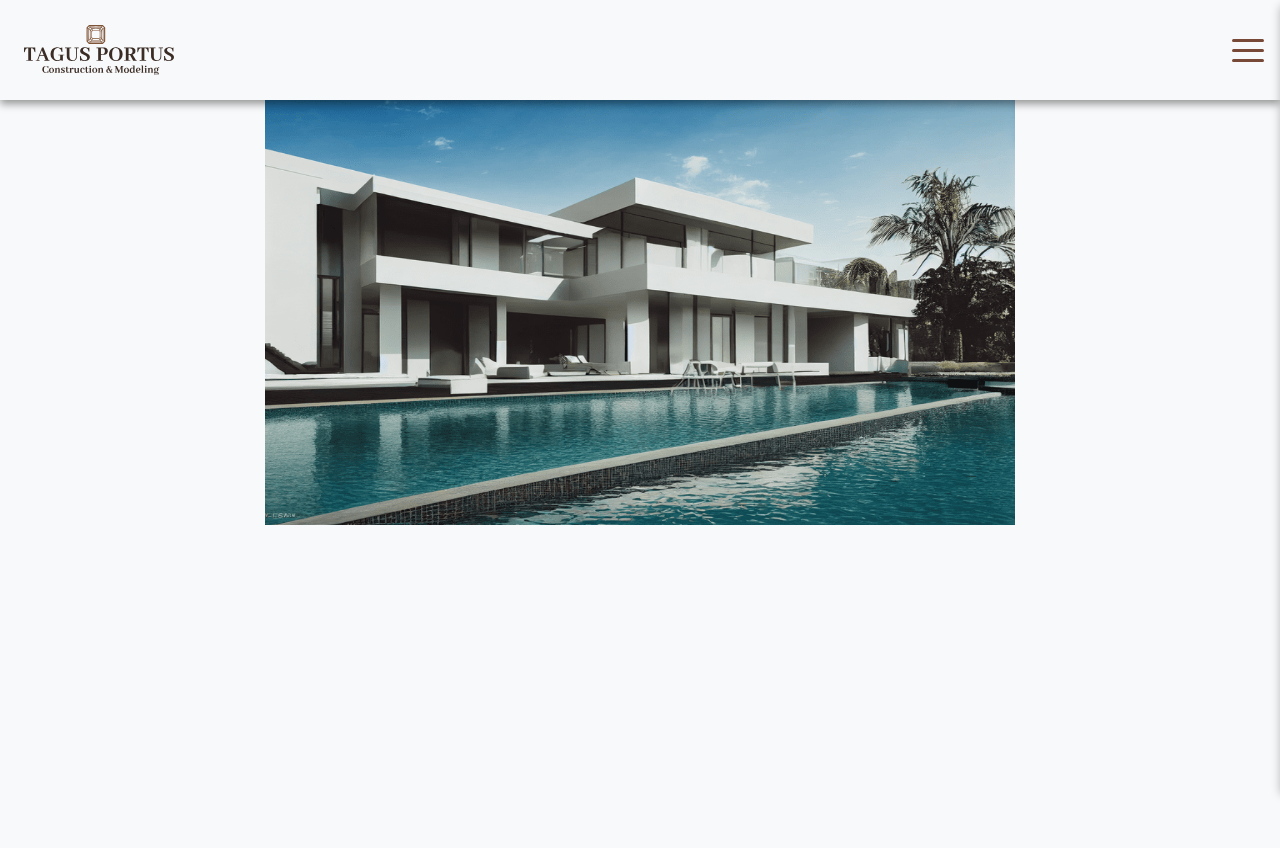
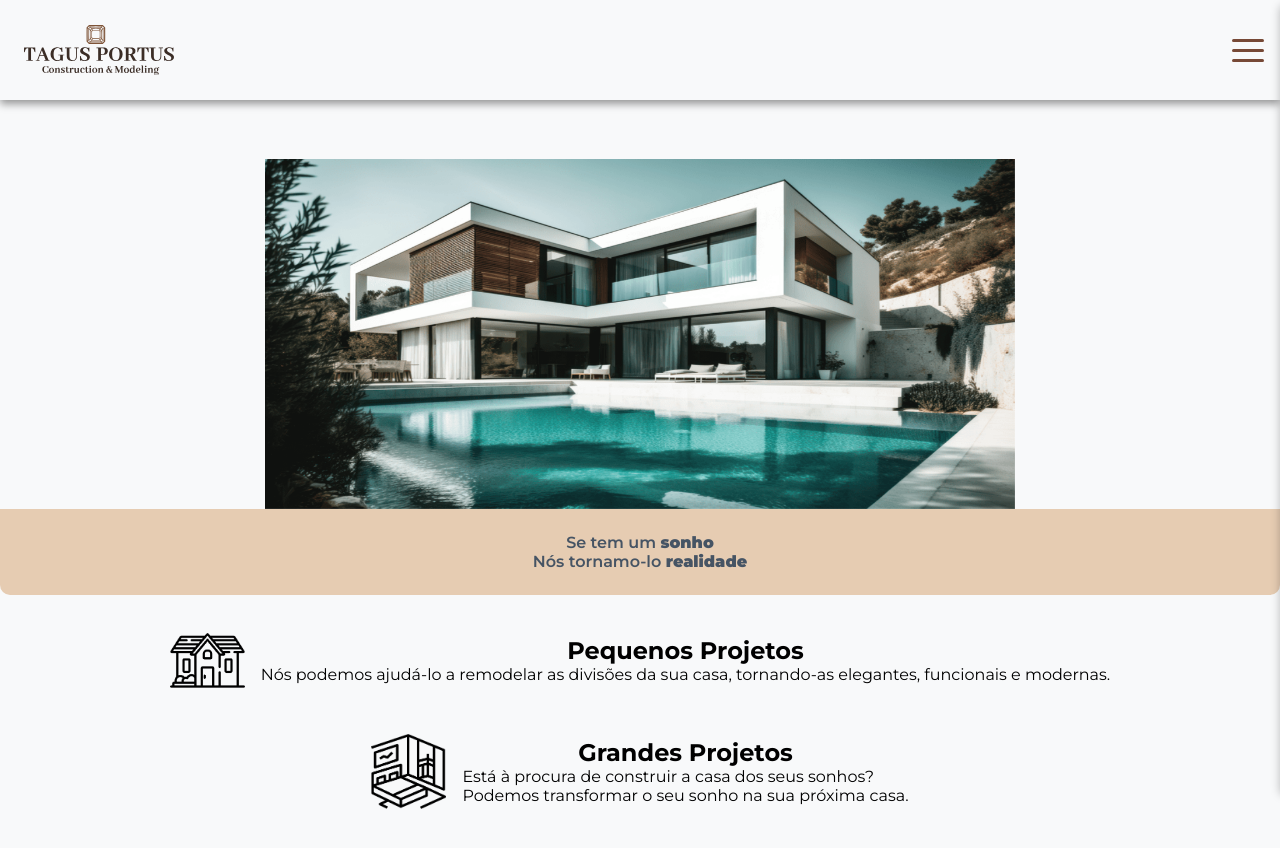
Before and after one commit to MarChurra/TagusPortusModeling, a React (Vite) app in the folder TagusPortus/: page / in a window 1280 px wide. Shown: the top 848 px of the page. Before the commit the page ends 800 px from the top, so only its background shows below. Built offline with nearby package versions, Linux system fonts and the light colour scheme.

Commit message:
changes to the home page

```diff
--- a/TagusPortus/src/app.css
+++ b/TagusPortus/src/app.css
@@ -1,5 +1,4 @@
 /* General Layout and typography */
-
 * {
     box-sizing: border-box;
     margin: 0;
@@ -18,10 +17,17 @@ body,
     width: 100vw;
     height: 100vh;
     background-color: #F8F9FA;
-    overflow-x: hidden;
-    overflow-y: auto;
     -webkit-overflow-scrolling: touch;
     scrollbar-width: thin;
+}
+
+.loader-container {
+    margin-top: 1.5em;
+    background-color: transparent;
+}
+
+.loader {
+    width: 50px;
 }
 
 
@@ -44,7 +50,6 @@ body,
 }
 
 /*Navbar*/
-
 .navigation-menu-sml {
     position: fixed;
     top: 0;
@@ -65,14 +70,11 @@ body,
 }
 
 /*Navbar-Hamburguer-Menu*/
-
-
 .hamburguer-button {
     position: relative;
     z-index: 100;
     margin-right: 0.5em;
 }
-
 
 .hamburguer-navbar-content {
     position: fixed;
@@ -126,37 +128,90 @@ body,
 }
 
 .hamburguer-navbar-content ul li:active {
-    animation: ripple 0.4s ease-in;
+    animation: ripple 0.5s ease-in;
 }
 
 /*Home*/
 .home-container {
-    width: 100%;
-    height: 100%;
+    width: 100vw;
+    min-height: 100vh;
     display: flex;
     flex-direction: column;
     justify-content: center;
     align-items: center;
-    overflow: hidden;
+    overflow-y: auto;
+    overflow-x: hidden;
 }
 
-.main-carrousel-imgs {
-    position: absolute;
-    top: var(--navbar-height);
+.banner-images-container {
+    display: flex;
+    justify-content: center;
+    align-items: center;
     width: 100vw;
-    height: auto;
     max-width: 750px;
-    max-height: 425px;
-    transition: transform 0.25s ease-in-out;
+
+    max-height: 350px;
+    overflow: hidden;
+    flex-shrink: 0;
 }
 
-.current-image {
-    z-index: 1;
+.main-carrousel-img {
+    width: 100%;
+    height: auto;
+    min-width: 320px;
+    max-width: 750px;
+    min-height: 300px;
+    max-height: 350px;
+    transition: transform 0.75s ease-in-out;
+    flex-shrink: 0;
 }
 
-.next-image {
-    z-index: 2;
+.home-banner {
+    width: 100vw;
+    padding: 1.5em;
+    text-align: center;
+    background-color: #E6CCB2;
+    border-radius: 0 0 10px 10px;
 }
+
+.home-banner p {
+    color: #465464;
+    font-weight: 600;
+}
+
+strong {
+    font-weight: 850;
+}
+
+.banner-displays {
+    width: 95%;
+    margin: 2em auto;
+    display: flex;
+    flex-direction: column;
+    justify-content: center;
+    align-items: center;
+    gap: 2.5em;
+}
+
+.banner-display-section {
+    display: flex;
+    justify-content: center;
+    align-items: center;
+}
+
+.banner-display-info {
+    display: flex;
+    flex-direction: column;
+    align-items: center;
+    text-align: left;
+}
+
+.banner-icons {
+    width: 75px;
+    margin-right: 1em;
+}
+
+
 
 /*About*/
 
--- /dev/null
+++ b/TagusPortus/src/assets/components/LoadingComponent.tsx
@@ -0,0 +1,11 @@
+import loadingGif from '/gifs/loading.gif';
+
+function LoadingComponent() {
+    return (
+        <section className="loader-container">
+            <img src={loadingGif} alt="Loading..." className="loader" />
+        </section>
+    );
+}
+
+export default LoadingComponent;
--- a/TagusPortus/src/assets/pages/Home.tsx
+++ b/TagusPortus/src/assets/pages/Home.tsx
@@ -1,52 +1,107 @@
-import { useState, useEffect, useCallback } from 'react'
+import { useState, useEffect, useCallback } from 'react';
+import LoadingComponent from '../components/LoadingComponent';
 
 function Home() {
-
-  // Set the banner Images
   const bannerImages = [
     '/images/luxury-house1-sml.png',
-    '/images/luxury-house2-sml.png',
-    '/images/luxury-house3-sml.png'
-  ]
+    '/images/luxury-house3-sml.png',
+    '/images/luxury-house2-sml.png'
+  ];
 
-  //Logic for handling the automatic change of the images and its animation
-  const [currentImageIndex, setCurrentImageIndex] = useState(0);
-  const [nextImageIndex, setNextImageIndex] = useState(1);
-  const [isTransitioning, setIsTransitioning] = useState(false);
+  // Initial States
+  const [currentImageIndex, setCurrentImageIndex] = useState(0)
+  const [loadedImages, setLoadedImages] = useState(0)
+  const [isTransitioning, setIsTransitioning] = useState(false)
+  const [isLoaded, setIsLoaded] = useState(false)
 
-  //Logic for the transition animation
+  // Preload all images and set the isLoaded state to true once done
+  useEffect(() => {
+    let loadedCount = 0
+
+    const handleImageLoad = () => {
+      loadedCount += 1
+      setLoadedImages(loadedCount)
+    };
+
+    bannerImages.forEach((src) => {
+      const img = new Image()
+      img.src = src;
+      img.onload = handleImageLoad;
+      img.onerror = () => console.error(`Failed to load image: ${src}`)
+    });
+  }, [bannerImages]);
+
+  // Run the image carousel when all the images have been downloaded
+  useEffect(() => {
+    if (loadedImages === bannerImages.length) {
+      setIsLoaded(true)
+    }
+  }, [loadedImages, bannerImages.length])
+
+  // Handles the animation logic
   const goToNextImg = useCallback(() => {
     if (isTransitioning) return
+
     setIsTransitioning(true)
 
-    setCurrentImageIndex(nextImageIndex);
-    setNextImageIndex((prevNext) => (prevNext + 1) % bannerImages.length);
+    setTimeout(() => {
+      setCurrentImageIndex((prevIndex) => (prevIndex + 1) % bannerImages.length)
+      setIsTransitioning(false)
+    }, 750); // CSS animation duration
+  }, [isTransitioning, bannerImages.length])
 
-    setTimeout(() => {
-      setIsTransitioning(false)
-    }, 750); // Match this with the CSS animation duration
-  }, [isTransitioning, nextImageIndex, bannerImages.length])
+  useEffect(() => {
+    if (!isLoaded) return;
 
-  //Cleanup the timer when the page unmounts
-  useEffect(() => {
-    const interval = setInterval(goToNextImg, 1500)
-    return () => clearInterval(interval)
-  }, [goToNextImg])
+    const interval = setInterval(goToNextImg, 3500);
+
+    // Cleanup timers on unmount
+    return () => {
+      clearInterval(interval)
+    };
+  }, [goToNextImg, isLoaded])
 
   return (
-    <div className="home-container">
-      <img
-        className={`main-carrousel-imgs current-image ${isTransitioning ? 'sliding-out' : ''}`}
-        src={bannerImages[currentImageIndex]}
-        alt="a photograph of a luxurious home"
-      />
-      <img
-        className={`main-carrousel-imgs next-image ${isTransitioning ? 'sliding-in' : ''}`}
-        src={bannerImages[nextImageIndex]}
-        alt="a photograph of a luxurious home"
-      />
+    <div className='home-container'>
+      {!isLoaded ? (
+        <LoadingComponent />
+      ) : (
+        <section className="banner-images-container">
+          <img
+            className={`main-carrousel-img ${isTransitioning ? 'sliding-out' : 'sliding-in'}`}
+            src={bannerImages[currentImageIndex]}
+            alt="a photograph of a luxurious home"
+          />
+        </section>
+      )}
+
+      <section className='home-banner'>
+        <p>Se tem um <strong>sonho</strong></p>
+        <p>Nós tornamo-lo <strong>realidade</strong></p>
+      </section>
+
+      <section className='banner-displays'>
+        <div className='banner-display-section'>
+          <img src="/icons/icon-house.png" alt="An icon representing an house" className='banner-icons' />
+          <div className='banner-display-info'>
+            <h2>Pequenos Projetos</h2>
+            <p>Nós podemos ajudá-lo a remodelar as divisões da sua casa, tornando-as elegantes, funcionais e modernas.</p>
+          </div>
+        </div>
+        <div className='banner-display-section'>
+          <img src="/icons/icon-room.png" alt="An icon representing a room" className='banner-icons' />
+          <div className='banner-display-info'>
+            <h2>Grandes Projetos</h2>
+            <p>Está à procura de construir a casa dos seus sonhos?
+              <br></br>
+              Podemos transformar o seu sonho na sua próxima casa.
+            </p>
+          </div>
+        </div>
+      </section>
+
     </div>
-  )
+  );
 }
 
-export default Home
+export default Home;
--- a/TagusPortus/src/mediaQueries.css
+++ b/TagusPortus/src/mediaQueries.css
@@ -5,12 +5,12 @@
     }
 
     .hamburguer-navigation:first-of-type{
-       margin-top: 6em;
+       margin-top: 7em;
     }
 }
 
 
-@media screen (min-width: 750px) {
+@media screen and (min-width: 750px) {
     /* General Layout and typography */
 
     /*Navbar*/
@@ -28,7 +28,7 @@
     /*Footer*/
 }
 
-@media screen (min-width: 1250px) {
+@media screen and (min-width: 1250px) {
     /* General Layout and typography */
 
     /*Navbar*/
@@ -45,3 +45,21 @@
 
     /*Footer*/
 }
+
+@media screen and (min-width: 1550px) {
+    /* General Layout and typography */
+
+    /*Navbar*/
+
+    /*Home*/
+
+    /*About*/
+
+    /*Works*/
+
+    /*Services*/
+
+    /*Contacts*/
+
+    /*Footer*/
+}
```
Also changed, not shown: TagusPortus/public/gifs/loading.gif (added).
